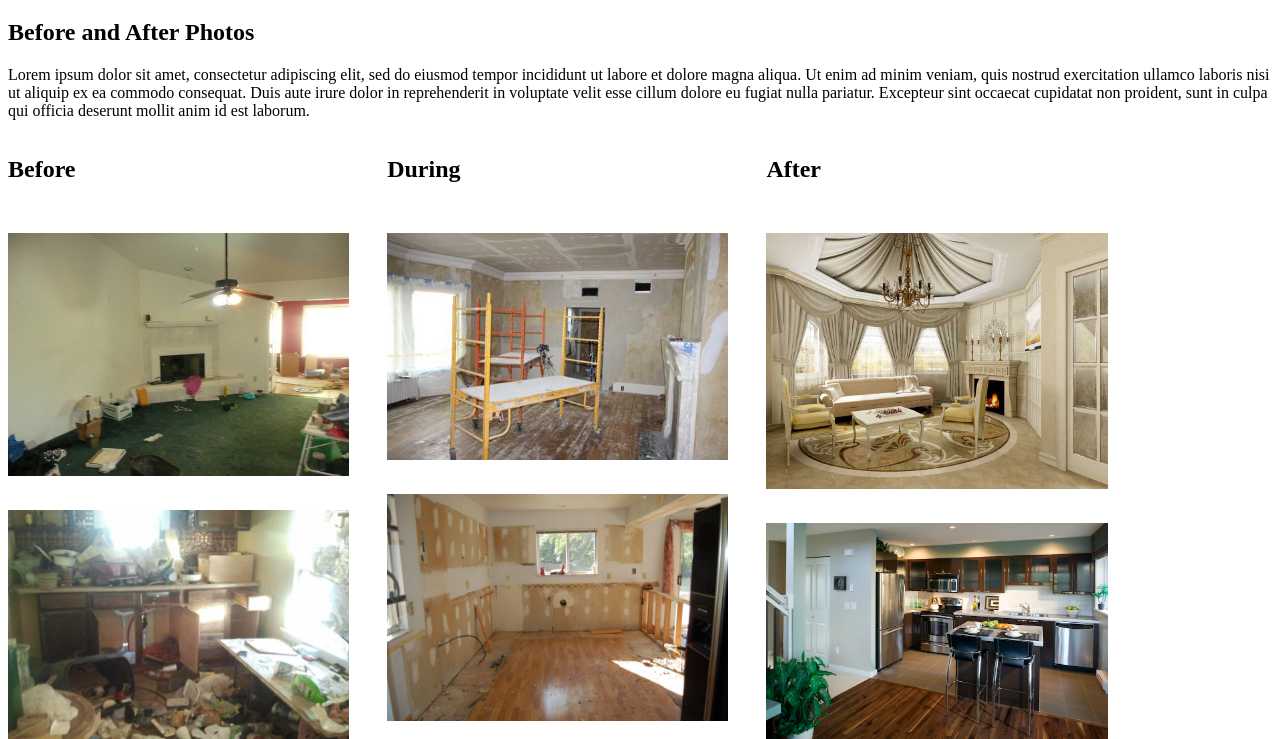
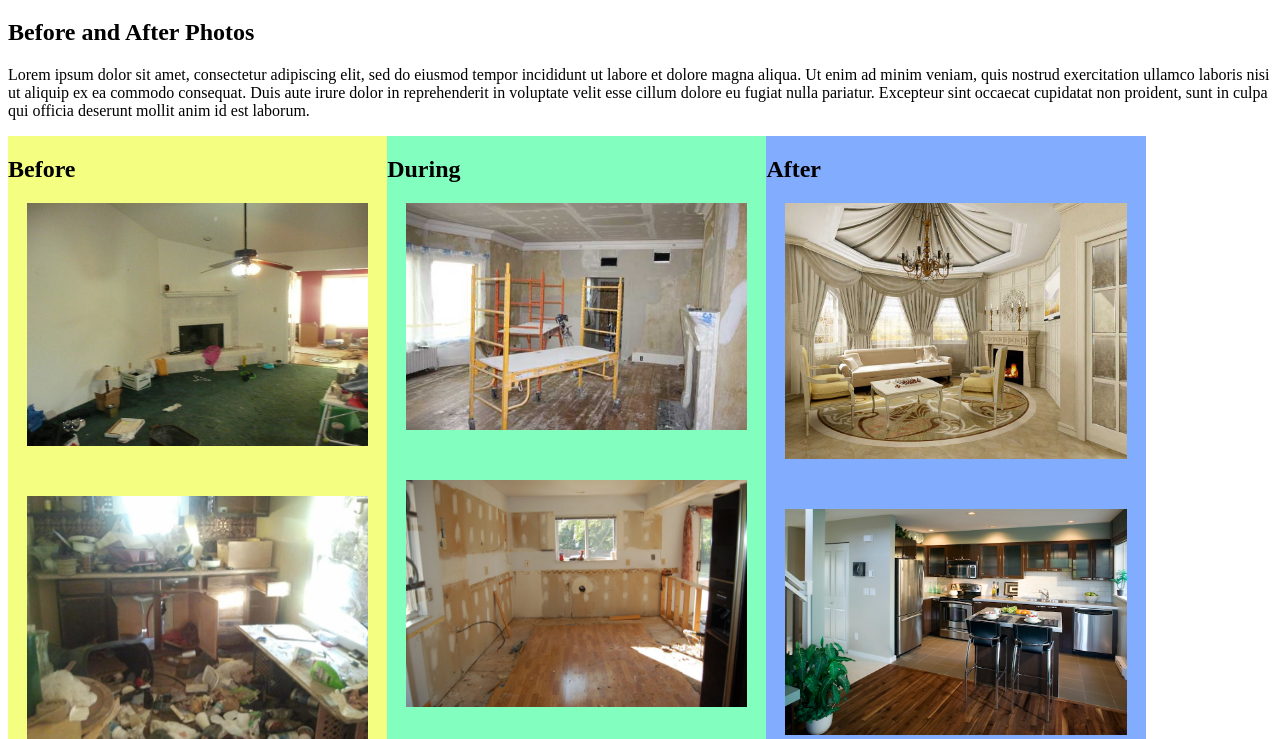
Before and after one commit to ryanmcalpin-epicodus/interior-design-webpage, a plain HTML site: page index.html in a window 1280 px wide. Shown: the part 61-800 px from the top of the page. Drawn offline with Linux system fonts and the light colour scheme.

Commit message:
added padding and colors to columns

```diff
--- a/css/styles.css
+++ b/css/styles.css
@@ -4,5 +4,19 @@
 }
 img {
   width: 90%;
-  margin-top: 30px;
+  margin-top: 10px;
+  display: block;
+  margin-left: auto;
+  margin-right: auto;
+  padding-bottom: 40px;
 }
+
+.before {
+  background-color: #f4ff82;
+}
+.during{
+  background-color: #82ffbe;
+}
+.after {
+  background-color: #82adff;
+}
--- a/index.html
+++ b/index.html
@@ -8,19 +8,19 @@
     <h1>Interior Decoration</h1>
     <h2>Before and After Photos</h2>
     <p>Lorem ipsum dolor sit amet, consectetur adipiscing elit, sed do eiusmod tempor incididunt ut labore et dolore magna aliqua. Ut enim ad minim veniam, quis nostrud exercitation ullamco laboris nisi ut aliquip ex ea commodo consequat. Duis aute irure dolor in reprehenderit in voluptate velit esse cillum dolore eu fugiat nulla pariatur. Excepteur sint occaecat cupidatat non proident, sunt in culpa qui officia deserunt mollit anim id est laborum.</p>
-    <div class="column">
+    <div class="column before">
       <h2>Before</h2>
       <img src="img/living1.jpg" alt="interior decoration images">
       <img src="img/kitchen1.jpg" alt="interior decoration images">
       <img src="img/bath1.jpg" alt="interior decoration images">
     </div>
-    <div class="column">
+    <div class="column during">
       <h2>During</h2>
       <img src="img/living2.jpg" alt="interior decoration images">
       <img src="img/kitchen2.jpg" alt="interior decoration images">
       <img src="img/bath2.jpg" alt="interior decoration images">
     </div>
-    <div class="column">
+    <div class="column after">
       <h2>After</h2>
       <img src="img/living3.jpg" alt="interior decoration images">
       <img src="img/kitchen3.jpg" alt="interior decoration images">
```
